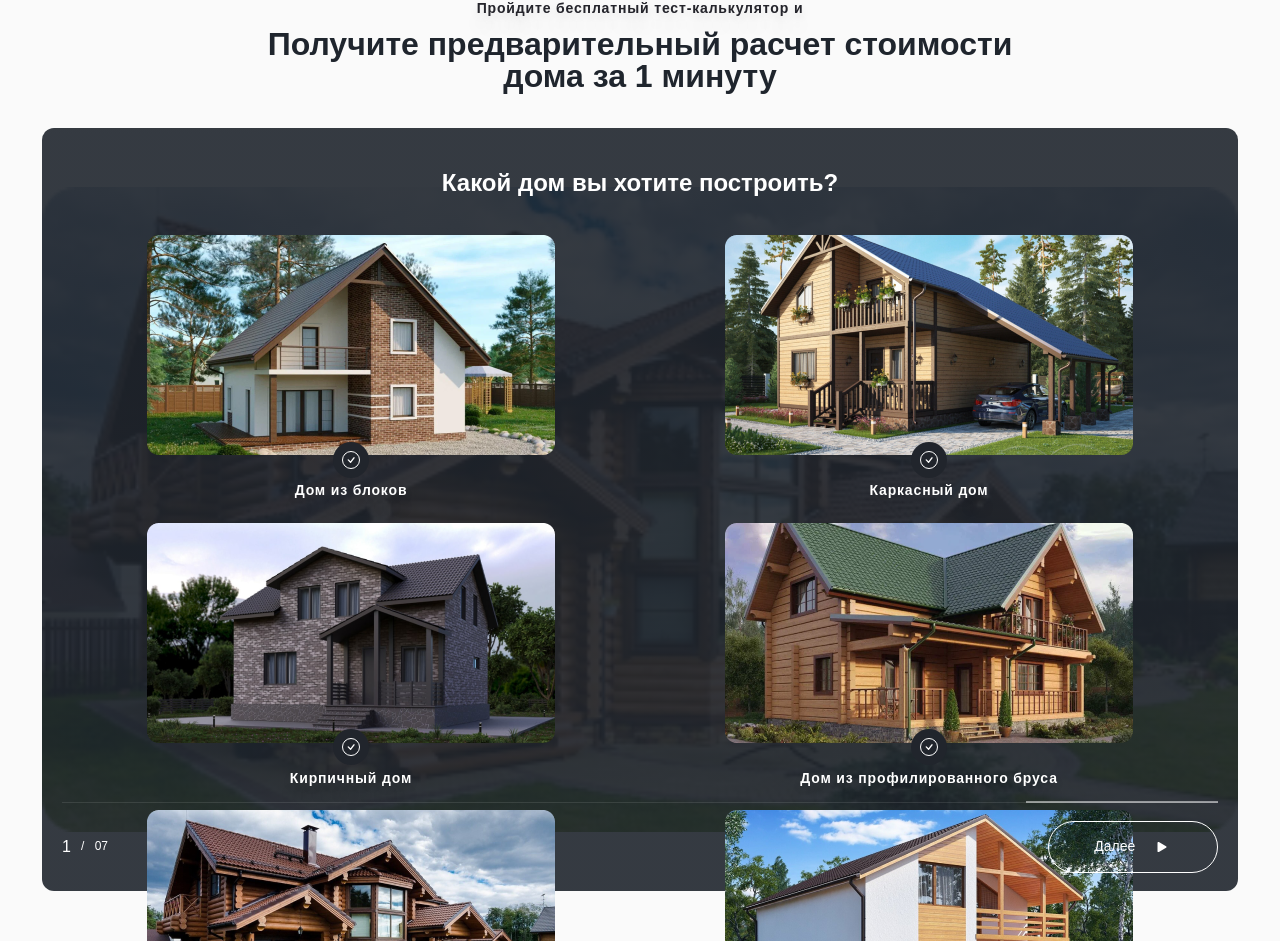
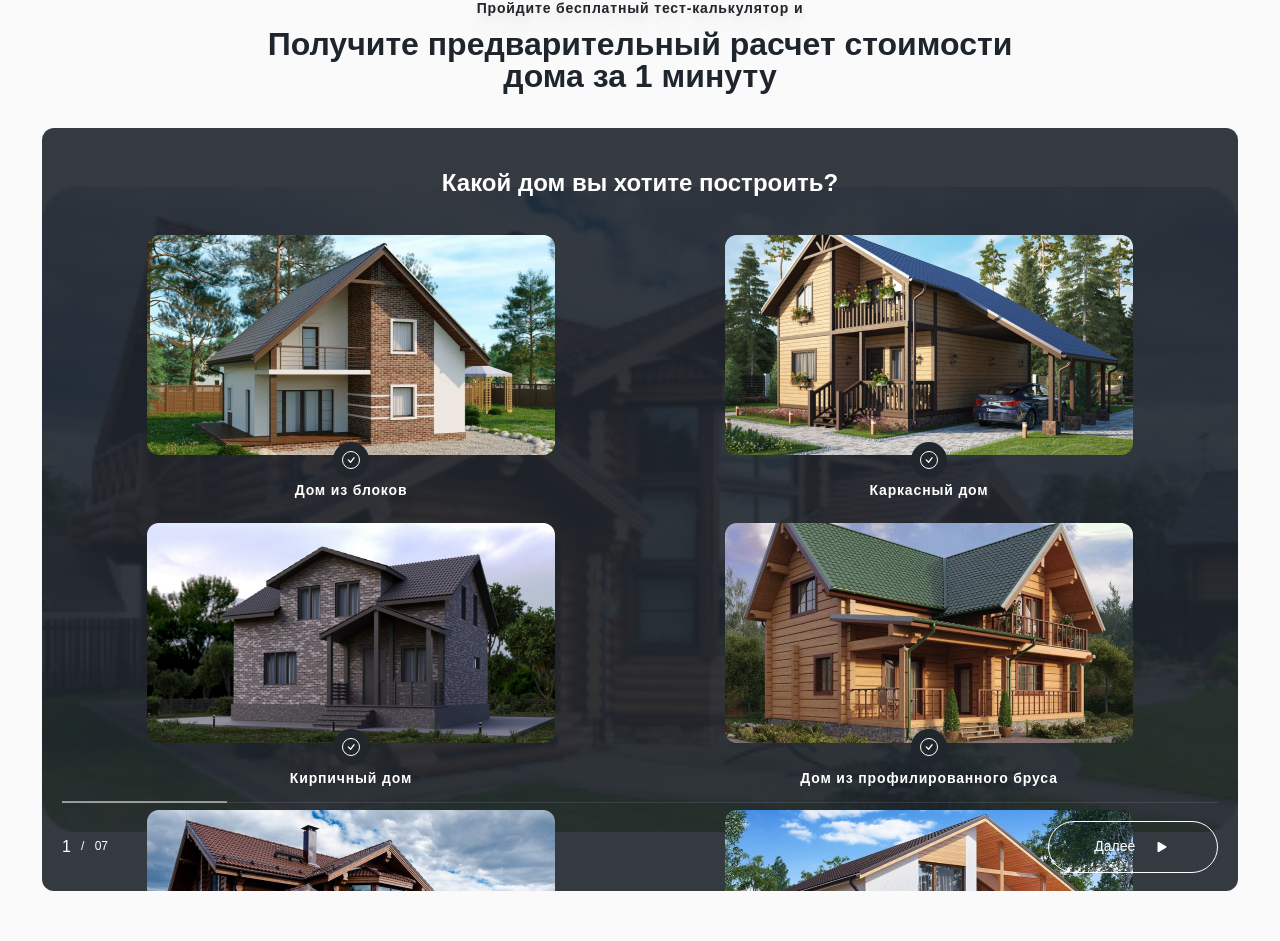
Before and after one commit to nihatonal/ecohome, a React (Create React App) app: page / in a window 1280 px wide. Shown: the part 4440-5381 px from the top of the page. Built offline with nearby package versions, Linux system fonts and the light colour scheme; a web font is replaced by a local one.

Commit message:
updated construction section

```diff
--- a/src/Main/components/createHouse/AdditionalBuildings.js
+++ b/src/Main/components/createHouse/AdditionalBuildings.js
@@ -15,7 +15,7 @@ function AdditionalBuildings(props) {
         cart.addOneToCart('additional', e.currentTarget.name)
     };
     return (
-        <div style={props.style} className="house_selections_container house_construction_slide">
+        <div style={props.style} className="house_selections_container">
             <h3 className='inputs-title'>Нужны ли дополнительные строения на участке?</h3>
             <ul className="inputs_wrapper additionals_wrapper">
                 <li className={"house_input_wrapper "}>
--- a/src/Main/components/createHouse/CreateHouse.css
+++ b/src/Main/components/createHouse/CreateHouse.css
@@ -22,7 +22,7 @@
     ),
     url("../../../assets/images/house_5.png") center no-repeat;
   background-size: contain;
-
+  overflow: hidden;
   /* background-color: #1f252d; */
 }
 
@@ -55,6 +55,21 @@
   padding: 0 20px;
   position: absolute;
   bottom: 18px;
+}
+.create-house-line_bar {
+  height: 1px;
+  width: 100%;
+  background-color: rgba(255, 255, 255, 0.1);
+  grid-column: 1 / span 2;
+  position: relative;
+}
+.create-house-line_fill {
+  display: inline-block;
+  height: 2px;
+  background-color: rgba(255, 255, 255, 0.5);
+  position: absolute;
+  top: -0.5px;
+  transition: all ease-in-out .5s;
 }
 .create-house-content-wrapper input[type="range"] {
   -webkit-appearance: none;
@@ -111,16 +126,24 @@
   font-size: 18px;
 }
 
-.create-house-nav_button:hover {
-  background: #fff;
-  color: #1f252d;
+.create-house-nav_button:disabled {
+  border: 1px solid #ffffff;
+}
+.create-house-nav_button_active {
+  background-color: #fff;
+  color: #21252c;
+}
+.create-house-nav_button_active:hover {
+  box-shadow: 0 0 10px #fff;
 }
 
 .house_selections_container {
+  width: 100%;
   padding: 0 20px;
   display: flex;
   flex-direction: column;
   align-items: center;
+  justify-content: center;
   padding-top: 43px;
 }
 .inputs_wrapper {
@@ -184,9 +207,8 @@
 .additionals_wrapper {
   list-style: none;
   position: relative;
-  display: grid;
-  grid-template-columns: 1fr 1fr 1fr;
-  column-gap: 28px;
+  justify-content: space-evenly;
+  width: 100%;
 }
 .additionals_wrapper .house_input_wrapper {
   width: 400px;
@@ -199,5 +221,36 @@
 
 .create_house_section_wrapper {
   position: absolute;
-  opacity: 0;
+  width: 100%;
 }
+
+@keyframes slide__in {
+  from {
+    transform: translateX(200%);
+  }
+
+  to {
+    transform: translateX(0%);
+  }
+}
+@keyframes slide__out {
+  from {
+    transform: translateX(0%);
+  }
+
+  to {
+    transform: translateX(-200%);
+  }
+}
+.slide__in {
+  animation-name: slide__in;
+  animation-duration: 1.5s;
+  animation-fill-mode: forwards;
+  animation-timing-function: ease-in-out;
+}
+.slide__out {
+  animation-name: slide__out;
+  animation-duration: 1.5s;
+  animation-fill-mode: forwards;
+  animation-timing-function: ease-in-out;
+}
--- a/src/Main/components/createHouse/CreateHouse.js
+++ b/src/Main/components/createHouse/CreateHouse.js
@@ -1,4 +1,4 @@
-import React, { useContext, useState } from 'react';
+import React, { useContext, useState, useEffect } from 'react';
 import { ReactSVG } from 'react-svg';
 import { CartContext } from '../../../shared/context/CartContext';
 import TypeOfHouse from './TypeOfHouse';
@@ -15,7 +15,6 @@ import './CreateHouse.css';
 function CreateHouse(props) {
     const cart = useContext(CartContext);
     const [activeId, setActiveId] = useState(1);
-    console.log(cart.items)
 
     const data = [
         {
@@ -62,22 +61,35 @@ function CreateHouse(props) {
             <h3 className="section-title">Получите предварительный расчет стоимости дома за 1 минуту</h3>
             <div className="create-house-content-wrapper" id='construct_house'>
                 {data.map((el) =>
-                    <div key={el.id} style={el.id === `item_${activeId}` ? { opacity: "1" } : null}
-                        className='create_house_section_wrapper'
+                    <div key={el.id}
+                        className={el.id === `item_${activeId}` ?
+                            'create_house_section_wrapper slide__in' :
+                            'create_house_section_wrapper slide__out'}
                         id={el.id}>
                         {el.item}
                     </div>
                 )}
 
-                <div className={'create-house-nav-wrapper'}>
-                    <input type='range' min='1' max='7' />
+                {activeId !== 8 && <div className={'create-house-nav-wrapper'}>
+                    <div className={'create-house-line_bar'}>
+                        <span
+                            className={'create-house-line_fill'}
+                            style={{ width: `${14.285*activeId}%`}}
+                        ></span>
+                    </div>
+                    {/* <input type='range' min='1' max='7' /> */}
                     <p className={'create-house-nav-info'}>
                         <span className='create-house-nav-info_active'>{activeId}</span>/<span>07</span>
                     </p>
-                    <button onClick={nextHandlder} className="create-house-nav_button">
+                    <button
+                        onClick={nextHandlder}
+                        className={cart.items.length === activeId ? "create-house-nav_button create-house-nav_button_active" : "create-house-nav_button"}
+                        disabled={cart.items.length !== activeId}
+
+                    >
                         Далее <BsFillPlayFill />
                     </button>
-                </div>
+                </div>}
             </div>
 
         </div >
--- a/src/Main/components/createHouse/SizeOfHouse.js
+++ b/src/Main/components/createHouse/SizeOfHouse.js
@@ -12,7 +12,7 @@ function SizeOfHouse(props) {
         cart.addOneToCart('size', e.currentTarget.name)
     };
     return (
-        <div style={props.style} className="house_selections_container house_construction_slide">
+        <div style={props.style} className="house_selections_container">
             <h3 className='inputs-title'>Выберете желаемые размеры дома</h3>
             <ul className="inputs_wrapper">
                 <li className={isRadio === 1 ? "input_wrapper checked_flat" : "input_wrapper"}>
@@ -28,7 +28,7 @@ function SizeOfHouse(props) {
                 </li>
                 <li className={isRadio === 2 ? "input_wrapper checked_flat" : "input_wrapper"}>
                     <RadioButton
-                        className='flats_input_radio'
+                       className='input_radio'
                         value='2'
                         id='size2'
                         name='До 100-150 кв.м'
@@ -39,7 +39,7 @@ function SizeOfHouse(props) {
                 </li>
                 <li className={isRadio === 3 ? "input_wrapper checked_flat" : "input_wrapper"}>
                     <RadioButton
-                        className='flats_input_radio'
+                        className='input_radio'
                         value='3'
                         id='size3'
                         name='До 150-200 кв.м'
@@ -50,7 +50,7 @@ function SizeOfHouse(props) {
                 </li>
                 <li className={isRadio === 4 ? "input_wrapper checked_flat" : "input_wrapper"}>
                     <RadioButton
-                        className='flats_input_radio'
+                        className='input_radio'
                         value='4'
                         id='size4'
                         name='Более 200 кв.м.'
--- a/src/Main/components/createHouse/StyleOfHouse.js
+++ b/src/Main/components/createHouse/StyleOfHouse.js
@@ -19,7 +19,7 @@ function StyleOfHouse(props) {
         cart.addOneToCart('style', e.currentTarget.name)
     };
     return (
-        <div style={props.style} className="house_selections_container house_construction_slide">
+        <div style={props.style} className="house_selections_container">
             <h3 className='inputs-title'>Какой стиль ближе?</h3>
             <ul className="inputs_wrapper stlyes_wrapper">
                 <li className={"house_input_wrapper "}>
--- a/src/Main/components/createHouse/SuccessForm.js
+++ b/src/Main/components/createHouse/SuccessForm.js
@@ -1,6 +1,6 @@
-import React from 'react';
+import React,{useContext} from 'react';
 import { ReactSVG } from 'react-svg';
-
+import { CartContext } from '../../../shared/context/CartContext';
 import { useForm } from "../../../shared/hooks/form-hook";
 import Input from '../../../shared/components/formElements/Input';
 import { VALIDATOR_REQUIRE, VALIDATOR_EMAIL, VALIDATOR_PHONE } from '../../../shared/util/validators'
@@ -12,6 +12,7 @@ import whatsapp from '../../../assets/icons/whatsapp.svg';
 import { BsFillPlayFill } from "react-icons/bs";
 import './SuccessForm.css'
 function SuccessForm(props) {
+    const cart =useContext(CartContext)
     const [formState, inputHandler] = useForm(
         {
             name: {
@@ -32,10 +33,11 @@ function SuccessForm(props) {
 
     const submitHandler = (e) => {
         e.preventDefault();
+        console.log(cart.items)
     }
 
     return (
-        <div style={props.style} className="house_selections_container success_container house_construction_slide">
+        <div style={props.style} className="house_selections_container success_container">
             <h3 className='inputs-title'>Мы получили данные и приступаем к расчетам</h3>
             <p className="input_name">Укажите куда выслать расчет стоимости?</p>
             <div className="success_form_social_links_wrapper">
--- a/src/Main/components/createHouse/TypeOfHouse.js
+++ b/src/Main/components/createHouse/TypeOfHouse.js
@@ -19,7 +19,7 @@ function TypeOfHouse(props) {
         cart.addOneToCart('house_type', e.currentTarget.name)
     };
     return (
-        <div style={props.style} className="houses_container house_construction_slide">
+        <div style={props.style} className="houses_container">
             <h3 className='inputs-title'>Какой дом вы хотите построить?</h3>
             <ul className="houses_wrapper">
                 <li className="house_input_wrapper">
```
Also changed, not shown: src/Main/components/createHouse/ConstructionDay.js (+4 -4 lines), src/Main/components/createHouse/Flats.js (+7 -7 lines), src/Main/components/createHouse/PlotOfHouse.js (+4 -4 lines).
